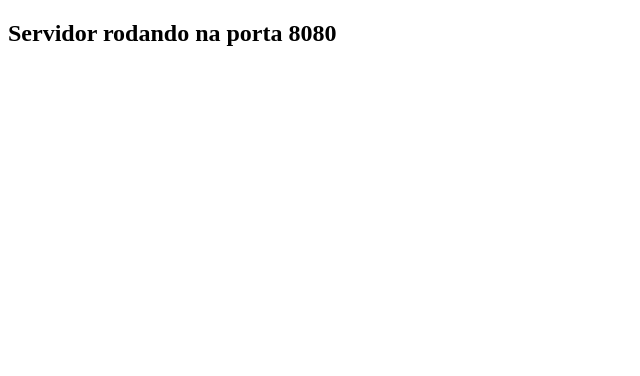
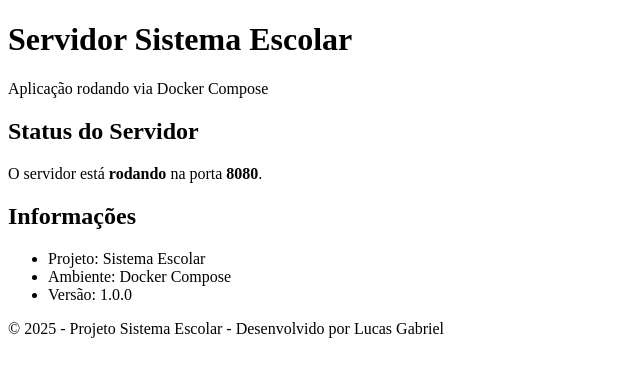
Before and after one commit to mafetrega/Projeto_ADS, a website: page public/index.html in a window 1280 px wide. Shown: the whole page, without its empty margins (0-640 px from the left). Drawn offline with Linux system fonts and the light colour scheme.

Commit message:
atualizacao do html

```diff
--- a/public/index.html
+++ b/public/index.html
@@ -8,11 +8,30 @@
 </head>
 
 <body>
-    <section>
-        <h1>
-            Servidor rodando na porta 8080
-        </h1>
-    </section>
+    <header>
+        <h1>Servidor Sistema Escolar</h1>
+        <p>Aplicação rodando via Docker Compose</p>
+    </header>
+
+    <main>
+        <section>
+            <h2>Status do Servidor</h2>
+            <p>O servidor está <strong>rodando</strong> na porta <strong>8080</strong>.</p>
+        </section>
+
+        <section>
+            <h2>Informações</h2>
+            <ul>
+                <li>Projeto: Sistema Escolar</li>
+                <li>Ambiente: Docker Compose</li>
+                <li>Versão: 1.0.0</li>
+            </ul>
+        </section>
+    </main>
+
+    <footer>
+        <p>© 2025 - Projeto Sistema Escolar - Desenvolvido por Lucas Gabriel</p>
+    </footer>
 </body>
 
 </html>
```
